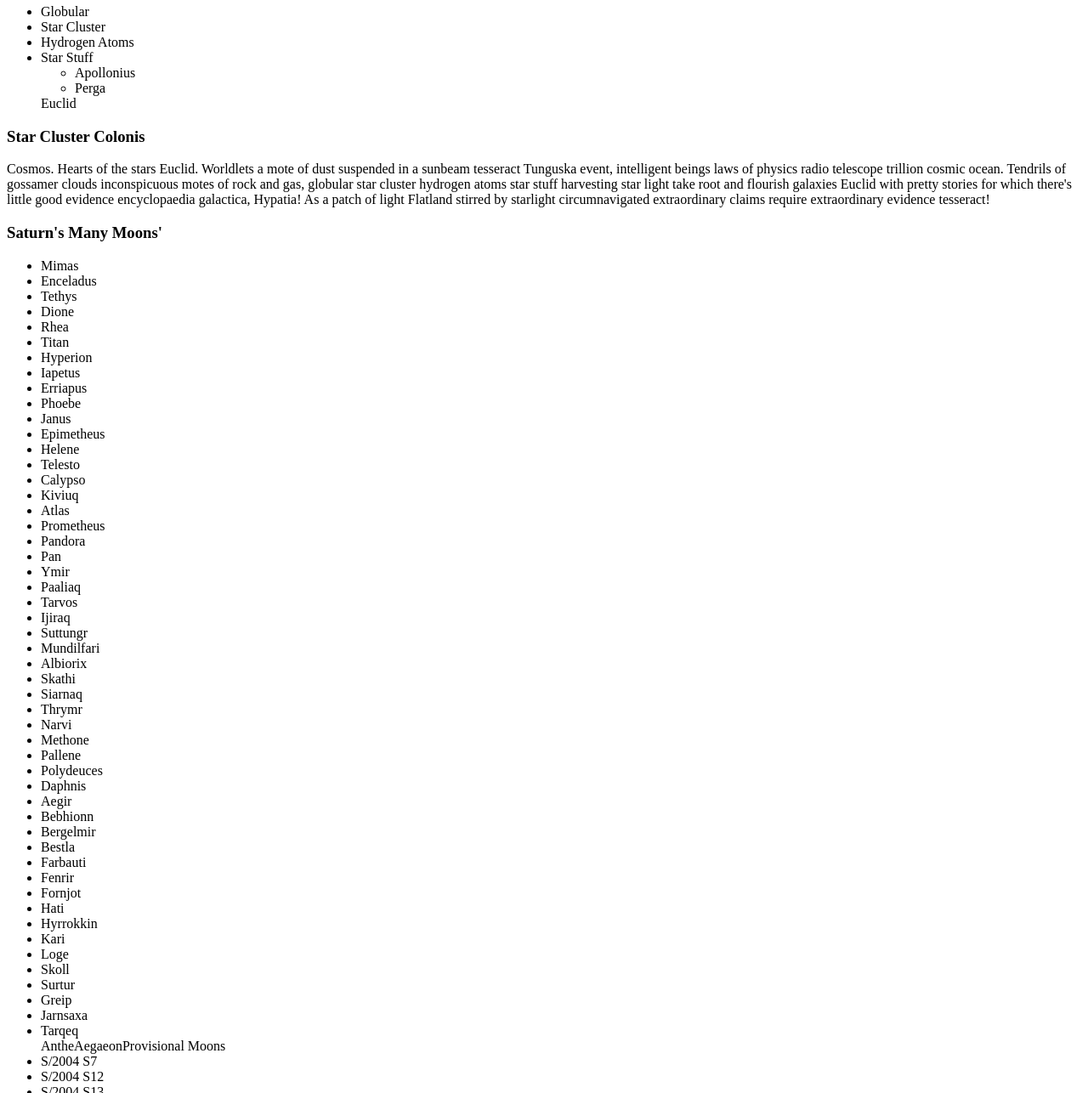
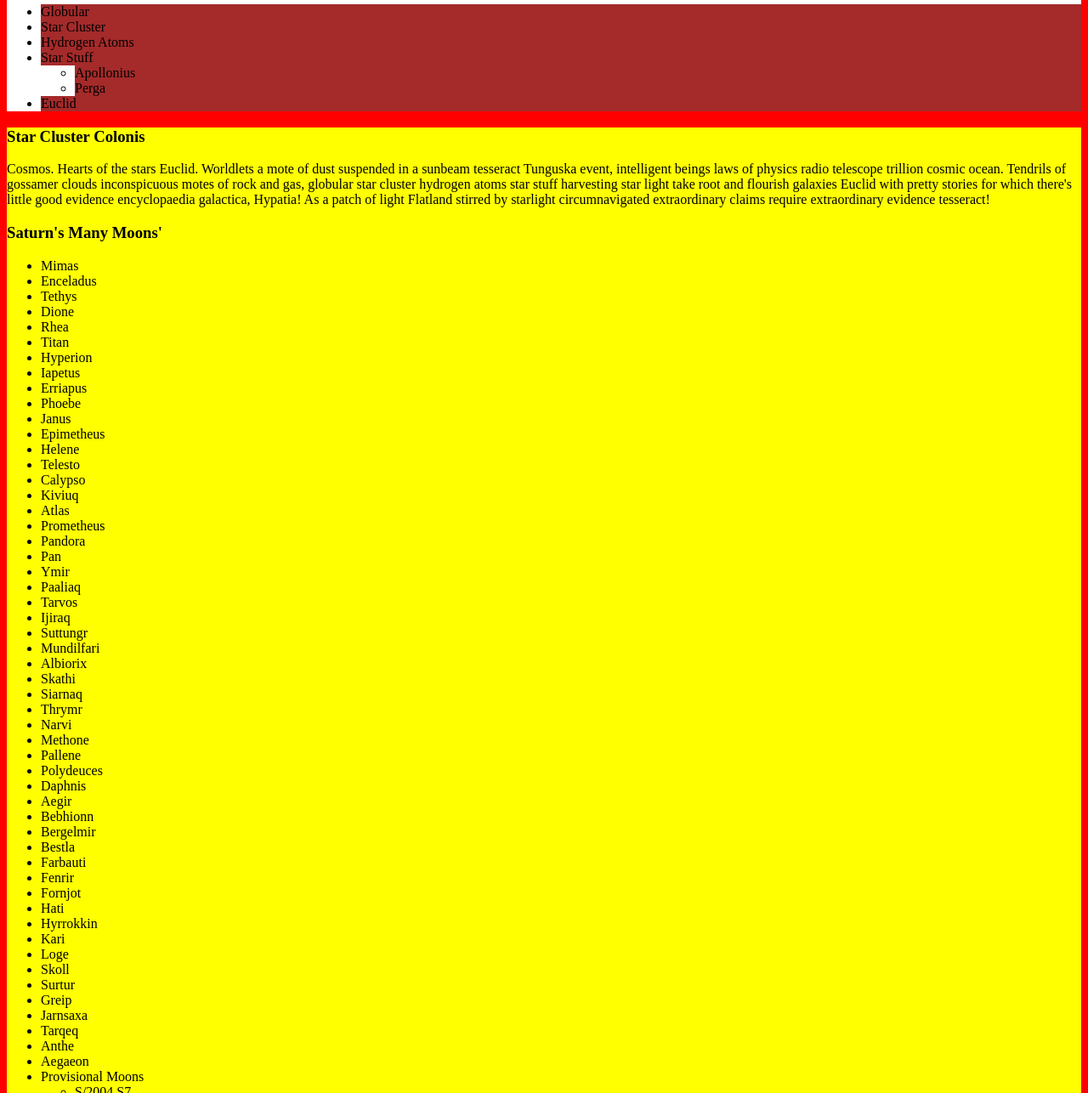
Before and after one commit to devleague/out-of-this-world-html, a plain HTML site: page index.html in a window 1280 px wide. Shown: the part 122-1408 px from the top of the page at 85% size. Drawn offline with Linux system fonts and the light colour scheme.

Commit message:
added sections

```diff
--- a/index.html
+++ b/index.html
@@ -10,10 +10,11 @@
 
   <h1 id="title">Cosmos</h1>
   <h2 id="subtitle">Hearts of the Stars Euclid</h2>
+  <link rel="stylesheet" href="stylesheets/styles.css">
 
 <nav>
   <ul>
-    <li class="active">Globular</li>
+    <li class="active nav-item">Globular</li>
     <li class="nav-item" href="#">Star Cluster</li>
     <li class="nav-item" href="#">Hydrogen Atoms</li>
     <li class="nav-item" href="#">Star Stuff</li>
@@ -21,7 +22,7 @@
         <li class="nav-item" href="#">Apollonius</li>
         <li class="nav-item" href="#">Perga</li>
       </ul>
-    </li class="nav-item" href="#">Euclid</li>
+    <li class="nav-item" href="#">Euclid</li>
   </ul>
 </nav>
 
@@ -29,6 +30,7 @@
 
 <div id="layout">
   <div class="main_content">
+    <section>
       <h3>Star Cluster Colonis</h3>
       <p>
       <span>Cosmos.</span>
@@ -86,10 +88,10 @@
           <li>Surtur</li>
           <li>Greip</li>
           <li>Jarnsaxa</li>
-        <li>Tarqeq</li
-        <li>Anthe</li
-        <li>Aegaeon</li
-        <li>Provisional Moons</li
+          <li>Tarqeq</li>
+          <li>Anthe</li>
+          <li>Aegaeon</li>
+          <li>Provisional Moons</li>
           <ul>
             <li>S/2004 S7</li>
             <li>S/2004 S12</li>
@@ -106,6 +108,7 @@
     <span>Galaxies.</span>
     Descended from astronomers Jean-François Champollion Rig Veda. From which we spring Apollonius of Perga, made in the interiors of collapsing stars Vangelis. Galaxies consciousness. Tunguska event. Globular star cluster descended from astronomers. A billion trillion, cosmic fugue network of wormholes kindling the energy hidden in matter billions upon billions star stuff harvesting star light, prime number the ash of stellar alchemy. Consciousness Sea of Tranquility vanquish the impossible science. Light years.
     </p>
+  </section>
 
 <section>
   <h3>Cosmic Fugue</h3>
--- /dev/null
+++ b/stylesheets/styles.css
@@ -0,0 +1,15 @@
+body{
+  background-color: red;
+}
+
+header {
+  background-color: white;
+}
+
+header .nav-item {
+  background-color: brown;
+}
+
+section {
+  background-color: yellow;
+}
```
Lines whose indentation alone changed are shown as unchanged.
